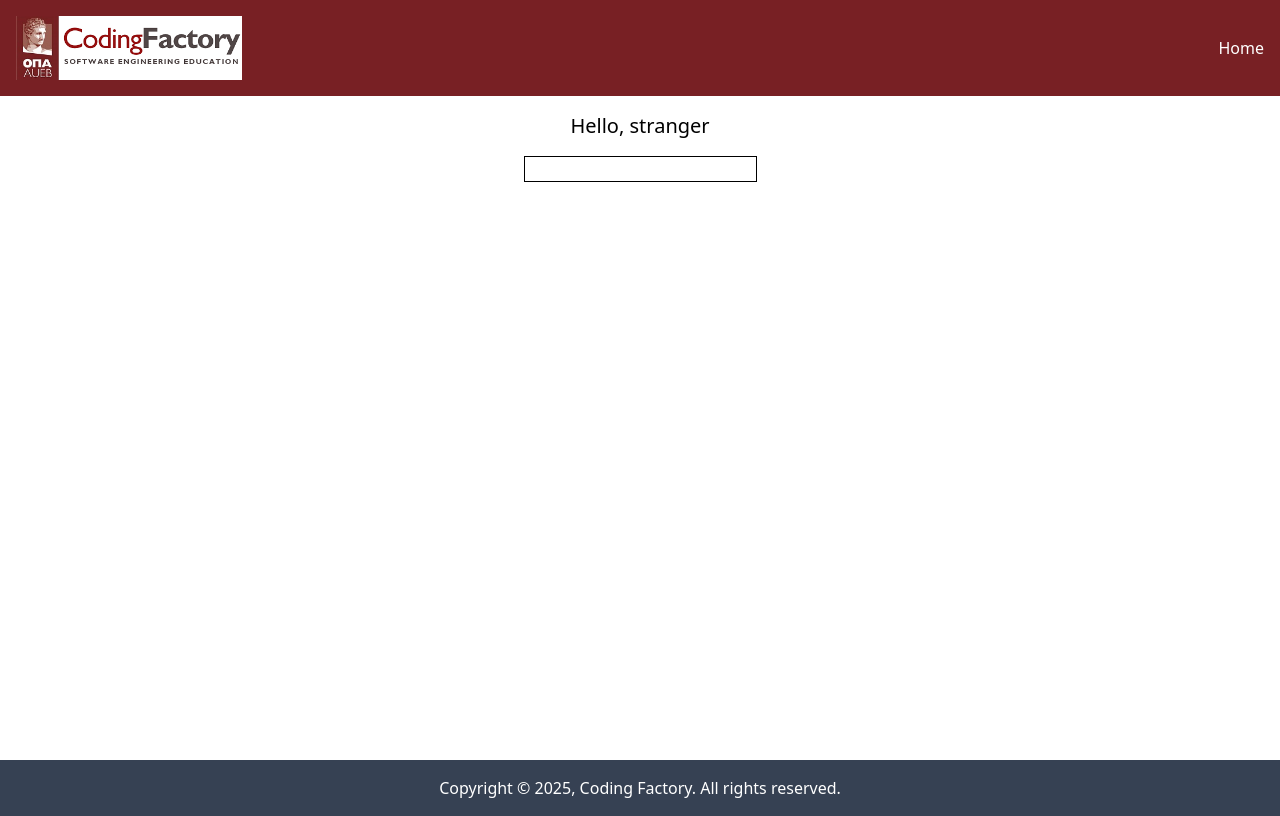
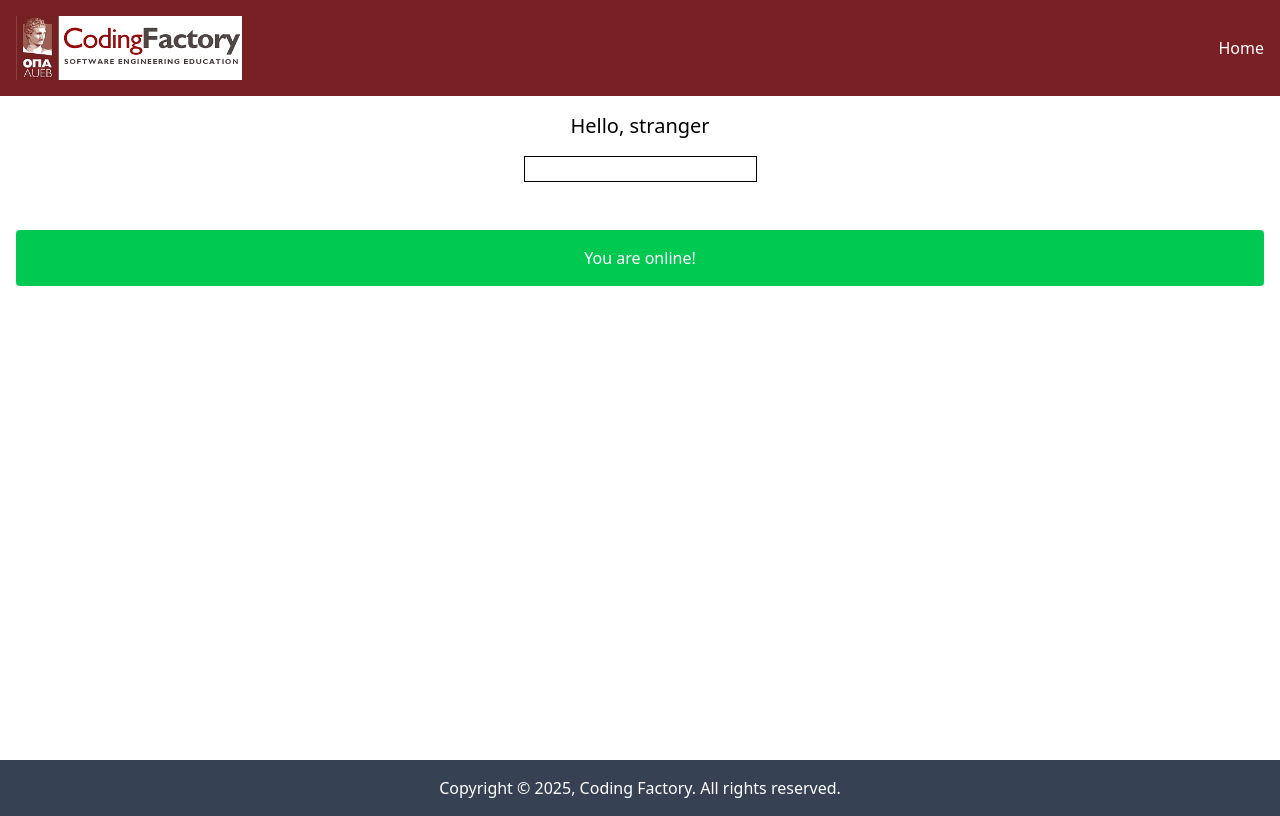
Before and after one commit to JohnMatthiou/react-components-intro, a React (Vite) app: page / in a window 1280 px wide. Built offline with nearby package versions, Linux system fonts and the light colour scheme.

Commit message:
feat: create a component that checks if browser is online

```diff
--- a/src/App.tsx
+++ b/src/App.tsx
@@ -12,18 +12,19 @@
 // import CounterWithMoreStates from "./components/CounterWithMoreStates.tsx";
 // import Counter from "./components/Counter.tsx";
 import NameChanger from "./components/NameChanger.tsx";
-import {useEffect} from "react";
+// import {useEffect} from "react";
 // import FunctionalComponentWithState from "./components/FunctionalComponentWithState.tsx";
 // import ClassComponentWithState from "./components/ClassComponentWithState.tsx";
 // import CounterWithReducer from "./components/CounterWithReducer";
+import OnlineStatus from "./components/OnlineStatus.tsx";
 // import Todo from "./components/Todo/Todo.tsx";
 
 function App() {
 
-    useEffect(() => {
-        const id: number = setInterval(() => console.log("tick"), 1000);
-        return () => clearInterval(id);
-    }, []);
+    // useEffect(() => {
+    //     const id: number = setInterval(() => console.log("tick"), 1000);
+    //     return () => clearInterval(id);
+    // }, []);
 
   return (
     <>
@@ -49,6 +50,8 @@
             {/*<CounterAdvancedWithCustomHook/>*/}
             {/*<CounterWithReducer />*/}
             {/*<Todo/>*/}
+
+            <OnlineStatus/>
         </Layout>
 
     </>
--- /dev/null
+++ b/src/components/OnlineStatus.tsx
@@ -0,0 +1,30 @@
+import { useState, useEffect } from "react";
+
+const OnlineStatus = () => {
+    const [isOnline, setIsOnline] = useState(navigator.onLine);
+
+    useEffect(() => {
+        const handler = () => setIsOnline(navigator.onLine);
+        const pollingId: number = setInterval(handler,5000);
+
+        window.addEventListener("online", handler);
+        window.addEventListener("offline", handler);
+
+        return () => {
+            clearInterval(pollingId);
+            window.removeEventListener("online", handler);
+            window.removeEventListener("offline", handler);
+        };
+    }, [])
+
+    return(
+        <>
+            {/*<div className="bg-green-500 text-white text-center mt-12 mx-4 p-4 rounded">*/}
+            <div className={` ${ isOnline ? "bg-green-500" : "bg-cf-dark-red" } text-white text-center mt-12 mx-4 p-4 rounded`}>
+                { isOnline ? "You are online!" : "You are offline!" }
+            </div>
+        </>
+    )
+}
+
+export default OnlineStatus;
```
